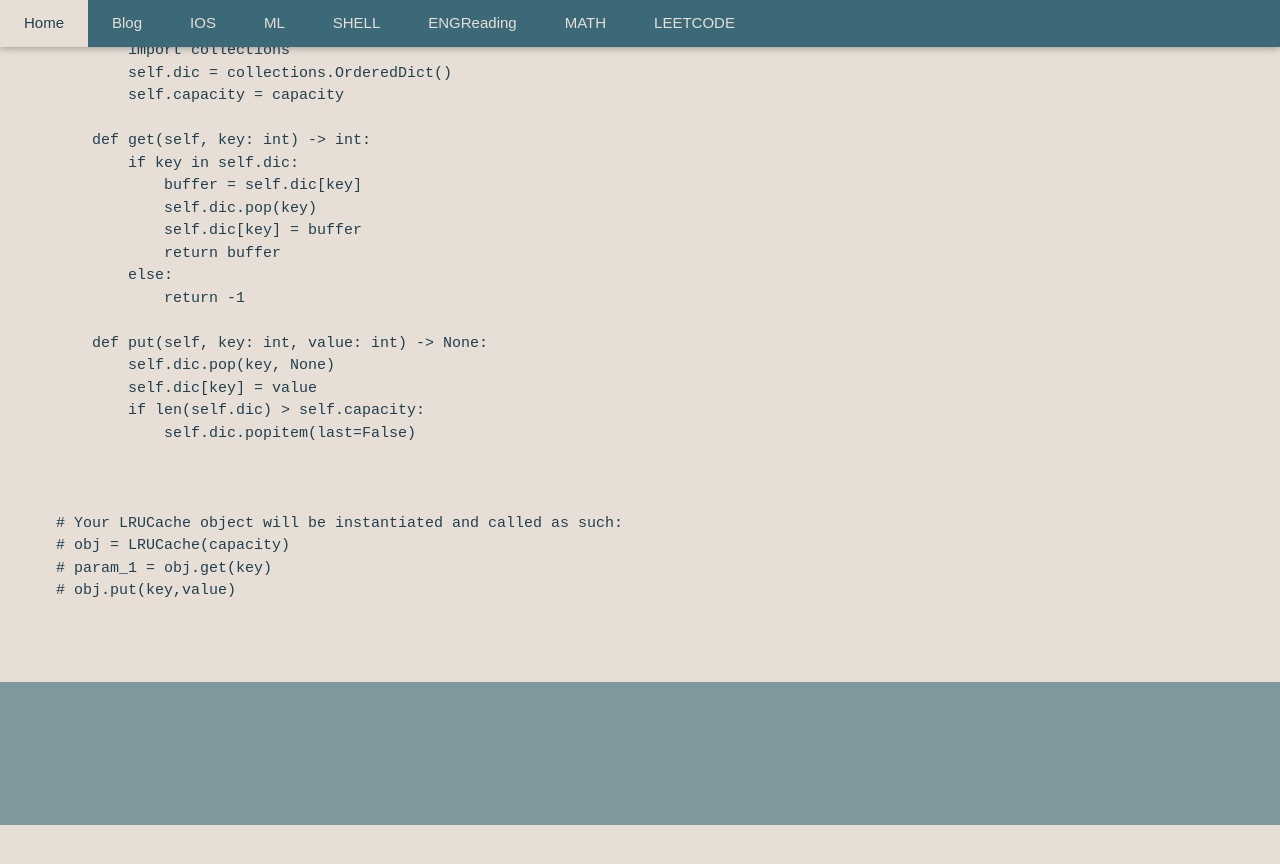
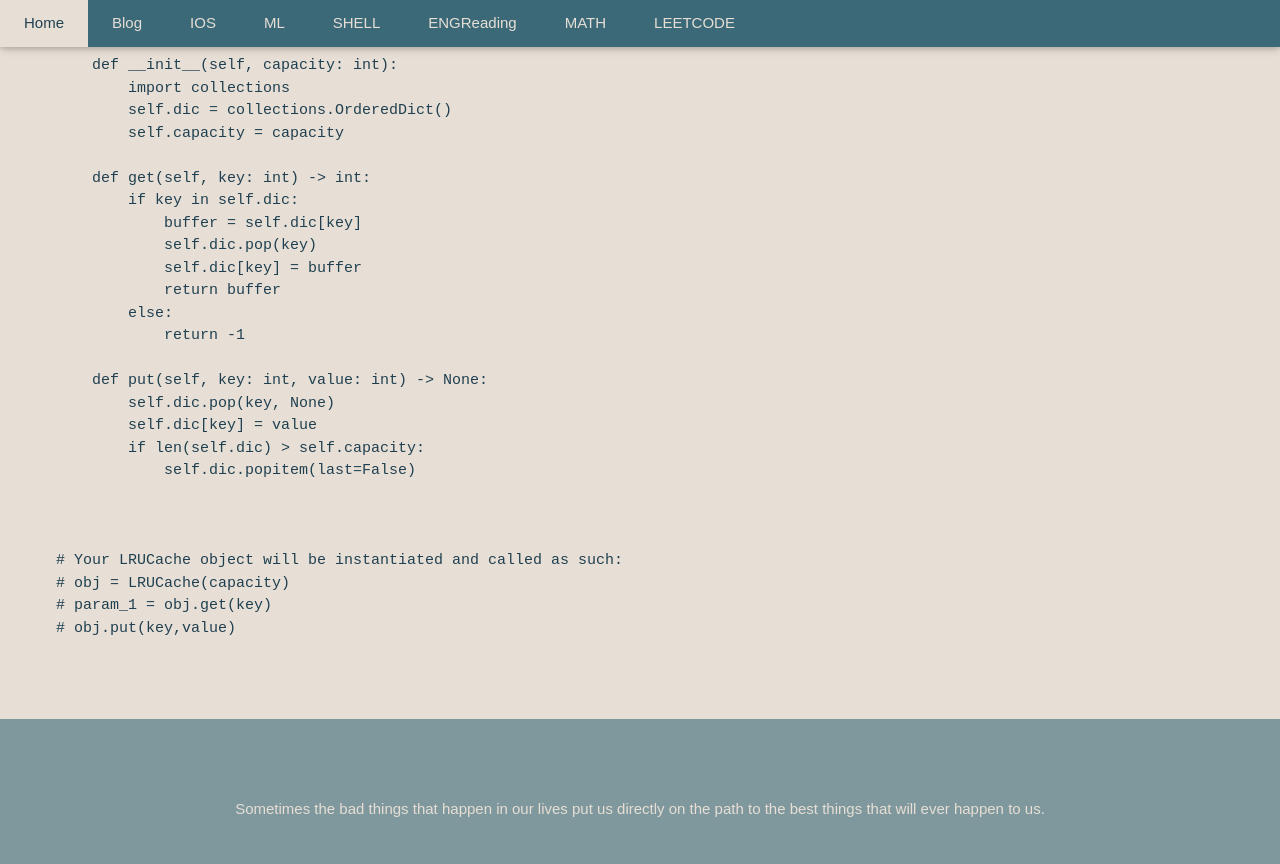
Before and after one commit to bladewangpro/lite_blog, a Jekyll site: the page built from _posts/LEETCODE/2020-07-28-July28th.md, in a window 1280 px wide and 900 px high, scrolled down 6061 px. Shown: the top 864 px of the window. Built offline with Jekyll 4.4.1, drawn with Linux system fonts in a browser that asks for light colours; some web fonts are replaced; before the commit the page ends 6886 px from its top, so only the background shows below that; some of the changed text lies outside the part shown.

Commit message:
try to fix being unable to open webpage

```diff
--- a/_config.yml
+++ b/_config.yml
@@ -1,4 +1,4 @@
-url: https://bladewangpro.com
+url: https://bladewangpro.github.io/
 
 markdown: kramdown
 
--- a/_posts/LEETCODE/2020-07-28-leetcode.md
+++ b/_posts/LEETCODE/2020-07-28-July28th.md
@@ -2,9 +2,11 @@
 name: July 28 Leetcode
 use_math: false
 heading1: Two Sum, Number of Islands, Reorder Data in Log Files, Add Two numbers, LRU Cache
+motivation: Sometimes the bad things that happen in our lives put us directly on the path to the best things that will ever happen to us.
 about: LEETCODE
 ---
 
+Two Sum, Number of Islands, Reorder Data in Log Files, Add Two numbers, LRU Cache
 
 
 **Time and Space Complexity**
```
